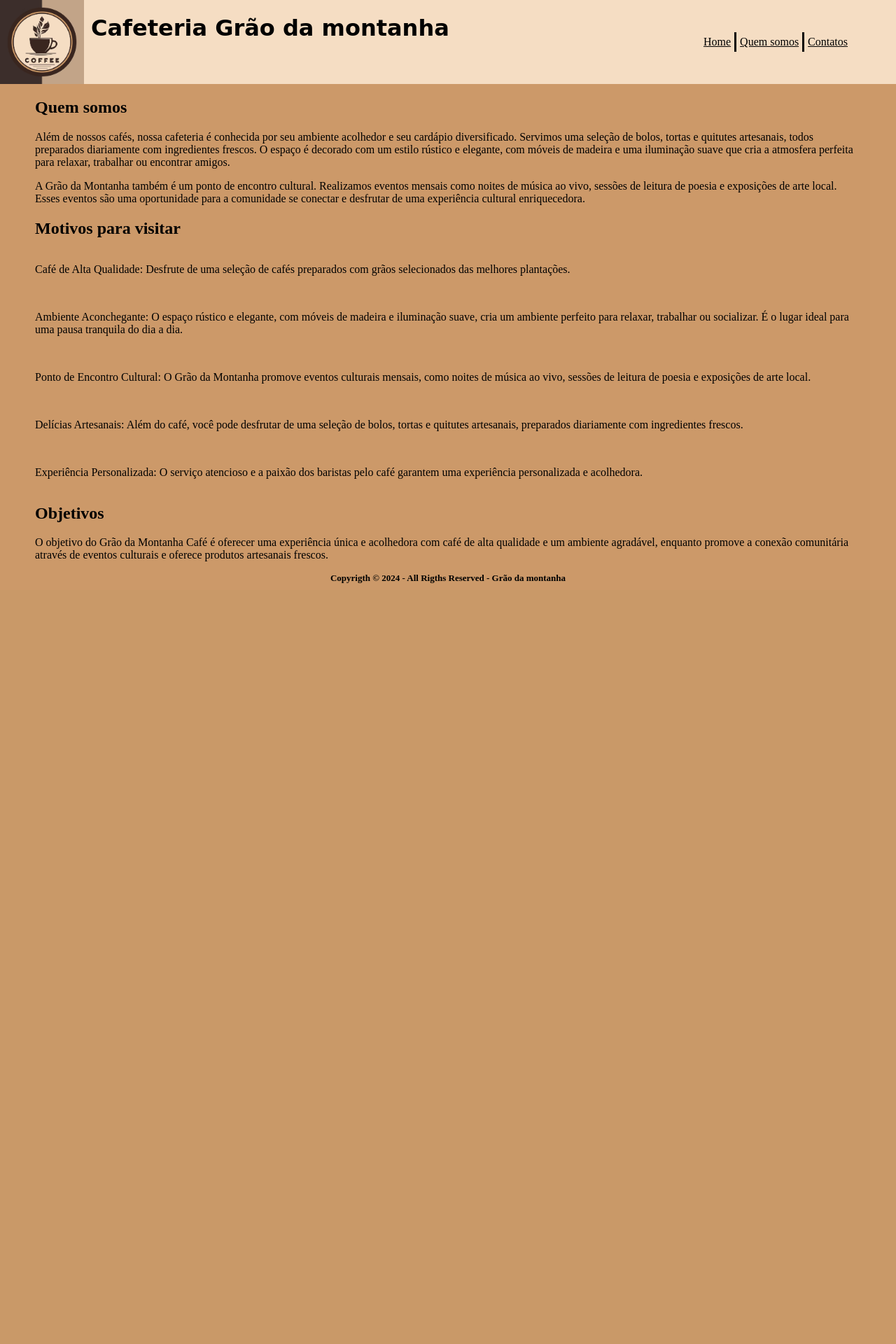
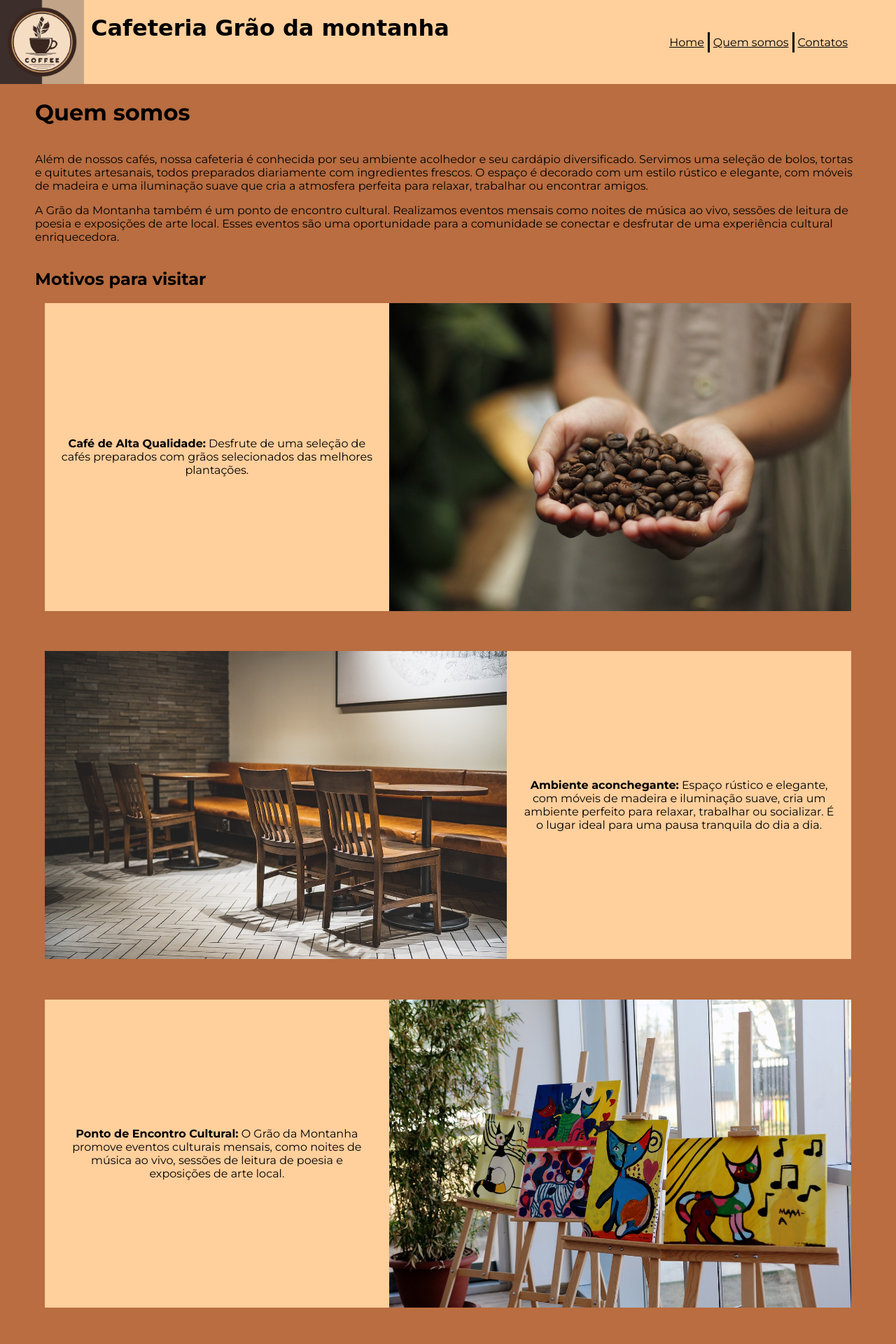
Before and after one commit to LucasAraujo1016/DevWeb, a Python web app: template atividade_1/templates/sobre.html in a window 1280 px wide. Shown: the top 1920 px of the page at 70% size. Before the commit the page ends 833 px from the top, so only its background shows below. Run offline with Jinja, Linux system fonts and the light colour scheme; the template is opened without the code that fills it, so the values that code supplies are empty; some web fonts are replaced.

Commit message:
Deixando a pagina 'sobre' mais bonita

```diff
--- a/atividade_1/static/sobre.css
+++ b/atividade_1/static/sobre.css
@@ -1,6 +1,8 @@
 body {
+    display: flex;
+    flex-direction: column;
     margin: 0;
-    background-color: #CC9969;
+    background-color: #B96D40;
 }
 
 header {
@@ -9,7 +11,23 @@ header {
     display: flex;
     flex-direction: row;
     margin: 0;
-    background-color: #F5DDC3;
+    background-color: #FFCF9C;
+}
+
+main {
+    display: flex;
+    flex-direction: column;
+}
+
+footer {
+    display: flex;
+    width: 100vw;
+    height: 10vh;
+    justify-content: center;
+}
+
+p, h1 {
+    font-family: "Montserrat", sans-serif;
 }
 
 .icon {
@@ -31,13 +49,14 @@ header {
     text-align: center;
     align-items: center;
     margin-right: 5%;
+    font-family: "Montserrat", sans-serif;
 }
 
 .navbar a {
     padding: 5px;
     border-right-style: solid;
     color: black;
-    }
+}
 
 .noborda {
     border: 0;
@@ -49,11 +68,48 @@ header {
 
 .descriçao {
     display: flex;
+    flex-direction: column;
     margin-inline: 50px;
+}
+
+.motivos {
+    display: flex;
+}
+
+.grãocafé {
+    margin-inline: 5%;
+}
+
+.grãocafé > p{
+    display: flex;
+    background-color: aqua;
+    max-width: 50vw;
+    text-align: center;
+}
+
+.imagem {
+    display: flex;
+    background-color: #FFCF9C;
+    align-items: center;
+    justify-content: center;
+    margin-bottom: 5%;
+}
+
+.imagem > p {
+    text-align: center;
+    margin-inline: 2%;
+}
+
+.imagem > img {
+    width: auto;
+    height: 55vh;
+
 }
 
 .copyrigth {
     display: flex;
     justify-content: center;
+    align-items: center;
     font-size: small;
+    text-align: center;
 }
--- a/atividade_1/templates/sobre.html
+++ b/atividade_1/templates/sobre.html
@@ -4,43 +4,60 @@
         <meta charset="UTF-8">
         <meta name="viewport" content="width=device-width, initial-scale=1.0">
         <title>Sobre</title>
-        <link rel="stylesheet" href="/static/sobre.css">
+        <link rel="stylesheet" href="/atividade_1/static/sobre.css">
         <link rel="preconnect" href="https://fonts.googleapis.com">
         <link rel="preconnect" href="https://fonts.gstatic.com" crossorigin>
         <link href="https://fonts.googleapis.com/css2?family=Playwrite+CU:wght@100..400&display=swap" rel="stylesheet">
+        <link rel="preconnect" href="https://fonts.googleapis.com">
+        <link rel="preconnect" href="https://fonts.gstatic.com" crossorigin>
+        <link href="https://fonts.googleapis.com/css2?family=Montserrat:ital,wght@0,100..900;1,100..900&display=swap" rel="stylesheet">
     </head>
     <body>
         <header>
-            <img class="icon" src="/static/Imagens_atividade_1/logo.jpg" alt="https://www.google.com/url?sa=i&url=https%3A%2F%2Fbr.freepik.com%2Fvetores-premium%2Fmodelo-de-design-de-logotipo-de-vetor-de-xicara-de-cafe-logotipo-de-cafeteria-premium_80965755.htm&psig=AOvVaw3dcHptFzs7hDBpEfCs_YG7&ust=1725577561701000&source=images&cd=vfe&opi=89978449&ved=0CBQQjRxqFwoTCNiLppCzqogDFQAAAAAdAAAAABAE">
+            <img class="icon" src="/atividade_1/static/Imagens_atividade_1/logo.jpg" alt="https://www.google.com/url?sa=i&url=https%3A%2F%2Fbr.freepik.com%2Fvetores-premium%2Fmodelo-de-design-de-logotipo-de-vetor-de-xicara-de-cafe-logotipo-de-cafeteria-premium_80965755.htm&psig=AOvVaw3dcHptFzs7hDBpEfCs_YG7&ust=1725577561701000&source=images&cd=vfe&opi=89978449&ved=0CBQQjRxqFwoTCNiLppCzqogDFQAAAAAdAAAAABAE">
             <h1 class="cafenome">Cafeteria Grão da montanha</h1>
             <nav class="navbar">
-                <a href="/templates/home.html">Home</a>
-                <a href="/templates/sobre.html">Quem somos</a>
-                <a class="noborda" href="/templates/contato.html">Contatos</a>
+                <a href="/atividade_1/templates/home.html">Home</a>
+                <a href="/atividade_1/templates/sobre.html">Quem somos</a>
+                <a class="noborda" href="/atividade_1/templates/contato.html">Contatos</a>
             </nav>
         </header>
         <main>
-            <section>
             <h1 class="sobre">Quem somos</h1>
             <article>
                 <p class="descriçao">Além de nossos cafés, nossa cafeteria é conhecida por seu ambiente acolhedor e seu cardápio diversificado. Servimos uma seleção de bolos, tortas e quitutes artesanais, todos preparados diariamente com ingredientes frescos. O espaço é decorado com um estilo rústico e elegante, com móveis de madeira e uma iluminação suave que cria a atmosfera perfeita para relaxar, trabalhar ou encontrar amigos.</p>
                 <p class="descriçao">A Grão da Montanha também é um ponto de encontro cultural. Realizamos eventos mensais como noites de música ao vivo, sessões de leitura de poesia e exposições de arte local. Esses eventos são uma oportunidade para a comunidade se conectar e desfrutar de uma experiência cultural enriquecedora.</p>
             </article>
+            <section>
                 <h1 class="sobre">Motivos para visitar</h1>
-                <article class="descriçao">
-                    <div>
-                        <p>Café de Alta Qualidade: Desfrute de uma seleção de cafés preparados com grãos selecionados das melhores plantações.</p><br>
-                        <p>Ambiente Aconchegante: O espaço rústico e elegante, com móveis de madeira e iluminação suave, cria um ambiente perfeito para relaxar, trabalhar ou socializar. É o lugar ideal para uma pausa tranquila do dia a dia.</p><br>
-                        <p>Ponto de Encontro Cultural: O Grão da Montanha promove eventos culturais mensais, como noites de música ao vivo, sessões de leitura de poesia e exposições de arte local.</p><br>
-                        <p>Delícias Artesanais: Além do café, você pode desfrutar de uma seleção de bolos, tortas e quitutes artesanais, preparados diariamente com ingredientes frescos. </p><br>
-                        <p>Experiência Personalizada: O serviço atencioso e a paixão dos baristas pelo café garantem uma experiência personalizada e acolhedora.</p>
+                <article class="motivos">
+                    <div class="grãocafé">
+                        <div class="imagem">
+                            <p><b>Café de Alta Qualidade:</b> Desfrute de uma seleção de cafés preparados com grãos selecionados das melhores plantações.</p>
+                            <img src="/atividade_1/static/Imagens_atividade_1/grão_café.jpg" alt="https://pixabay.com/pt/photos/café-grãos-de-café-aroma-assado-4591159/" alt="https://pixabay.com/pt/photos/café-grãos-de-café-aroma-assado-4591159/">
                         </div>
-                </article>
+                        <div class="imagem">
+                            <img src="/atividade_1/static/Imagens_atividade_1/ambiente.jpg" alt="https://pixabay.com/pt/photos/cafeteria-interior-mobiliário-mesas-5635015/">
+                            <p><b>Ambiente aconchegante:</b> Espaço rústico e elegante, com móveis de madeira e iluminação suave, cria um ambiente perfeito para relaxar, trabalhar ou socializar. É o lugar ideal para uma pausa tranquila do dia a dia.</p>
+                        </div>
+                        <div class="imagem">
+                            <p><b>Ponto de Encontro Cultural:</b> O Grão da Montanha promove eventos culturais mensais, como noites de música ao vivo, sessões de leitura de poesia e exposições de arte local.</p>
+                            <img src="/atividade_1/static/Imagens_atividade_1/eventos.jpg" alt="https://pixabay.com/pt/photos/aluna-foto-exibição-galeria-1258137/">
+                        </div>
+                        <div class="imagem">
+                            <img src="/atividade_1/static/Imagens_atividade_1/comidas.jpg" alt="https://pixabay.com/pt/photos/pão-croissants-comida-padaria-4077812/">
+                            <p><b>Delícias Artesanais:</b> Além do café, você pode desfrutar de uma seleção de bolos, tortas e quitutes artesanais, preparados diariamente com ingredientes frescos.</p>
+                        </div>
+                        <div class="imagem">
+                            <p><b>Experiência Personalizada:</b> O serviço atencioso e a paixão dos baristas pelo café garantem uma experiência personalizada e acolhedora.</p>
+                            <img src="/atividade_1/static/Imagens_atividade_1/barista.jpg" alt="https://pixabay.com/pt/photos/especialidade-de-café-café-4568579/">
+                        </div>
+                    </div>
+            </section>
             <h1 class="sobre">Objetivos</h1>
             <article>
                 <p class="descriçao">O objetivo do Grão da Montanha Café é oferecer uma experiência única e acolhedora com café de alta qualidade e um ambiente agradável, enquanto promove a conexão comunitária através de eventos culturais e oferece produtos artesanais frescos.</p>
             </article>
-            </section>
         </main>
         <footer>
             <h1 class="copyrigth">Copyrigth © 2024 - All Rigths Reserved - Grão da montanha</h1>
```
Also changed, not shown: atividade_1/static/contato.css (+13 -4 lines), atividade_1/static/home.css (+27 -3 lines), atividade_1/templates/contato.html (+8 -6 lines), atividade_1/templates/home.html (+9 -6 lines), atividade_1/static/Imagens_atividade_1/ambiente.jpg (added), atividade_1/static/Imagens_atividade_1/barista.jpg (added), atividade_1/static/Imagens_atividade_1/comidas.jpg (added), atividade_1/static/Imagens_atividade_1/eventos.jpg (added), atividade_1/static/Imagens_atividade_1/grão_café.jpg (added). Lines whose indentation alone changed are shown as unchanged.
